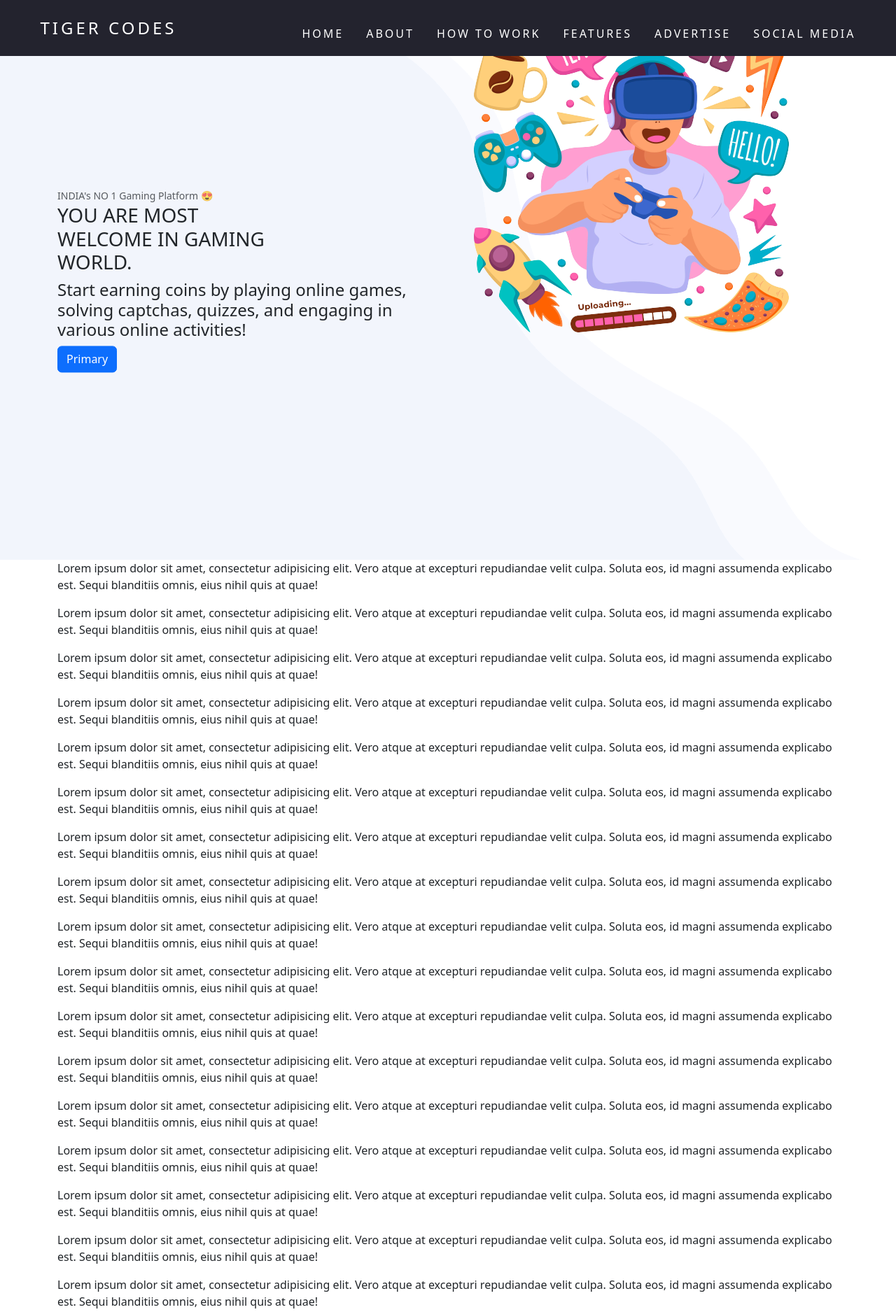
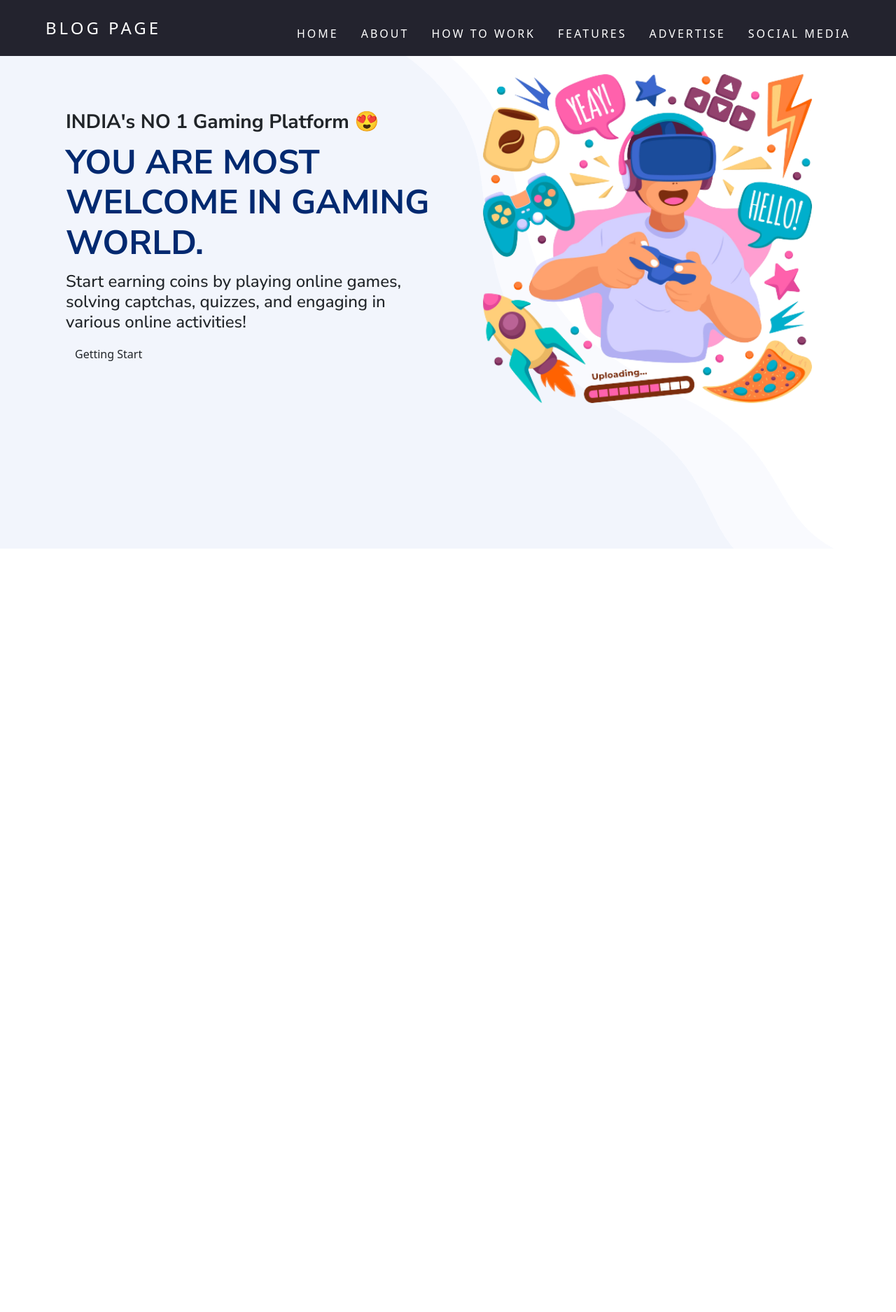
Before and after one commit to codewithsayyed/EarnMoneyOnline, a plain HTML site: page index.html in a window 1280 px wide. Shown: the top 1875 px of the page at 70% size. After the commit the page ends 800 px from the top, so only its background shows below. Drawn offline with nearby package versions, Linux system fonts and the light colour scheme; a script that the page names is missing.

Commit message:
Hero Section Ready

```diff
--- a/assets/css/style.css
+++ b/assets/css/style.css
@@ -1,7 +1,7 @@
-*{
-    margin: 0;
-    padding: 0;
-}
+/* Google Fonts */
+@import url('https://fonts.googleapis.com/css2?family=Nunito+Sans:opsz,wght@6..12,500;6..12,600;6..12,700;6..12,800&display=swap');
+
+
 
 /* Navbar Starts Here  */
 
@@ -20,7 +20,6 @@ a {
     text-transform: uppercase;
     letter-spacing: 4px;
   }
-
   nav {
     display: flex;
     justify-content: space-around;
@@ -115,12 +114,28 @@ a {
     background-attachment: fixed;
     background-image: url(../img/hero-bg.png);
     background-repeat: no-repeat;
-    height: 100vh;
+    height:88vh;
+
   }
 
-.hero-img{
-  margin:20px auto;
-width:;
-height:900px;
-position:relative;
+
+h1{
+  color: #012970;
+  font-weight: 700;
+  font-size:48px;
 }
+.hero h3{
+  color: #444444;
+  font-size: calc(1.3rem + .6vw);
+}
+
+.hero h3 b{
+  font-weight: bolder;
+}
+.hero h2{
+  font-weight: 500;
+
+}
+h1,h2,h3,h4,h5,h6{
+  font-family: 'Nunito Sans', sans-serif;
+}
--- a/assets/js/mobile-navbar.js
+++ /dev/null
@@ -1,44 +0,0 @@
-class MobileNavbar {
-  constructor(mobileMenu, navList, navLinks) {
-    this.mobileMenu = document.querySelector(mobileMenu);
-    this.navList = document.querySelector(navList);
-    this.navLinks = document.querySelectorAll(navLinks);
-    this.activeClass = "active";
-
-    this.handleClick = this.handleClick.bind(this);
-  }
-
-  animateLinks() {
-    this.navLinks.forEach((link, index) => {
-      link.style.animation
-        ? (link.style.animation = "")
-        : (link.style.animation = `navLinkFade 0.5s ease forwards ${
-            index / 7 + 0.3
-          }s`);
-    });
-  }
-
-  handleClick() {
-    this.navList.classList.toggle(this.activeClass);
-    this.mobileMenu.classList.toggle(this.activeClass);
-    this.animateLinks();
-  }
-
-  addClickEvent() {
-    this.mobileMenu.addEventListener("click", this.handleClick);
-  }
-
-  init() {
-    if (this.mobileMenu) {
-      this.addClickEvent();
-    }
-    return this;
-  }
-}
-
-const mobileNavbar = new MobileNavbar(
-  ".mobile-menu",
-  ".nav-list",
-  ".nav-list li",
-);
-mobileNavbar.init();
--- a/index.html
+++ b/index.html
@@ -15,9 +15,9 @@
 
 <!-- Navbar Starts Here -->
 
-<header>
-    <nav  class="fixed-top">
-      <a class="logo" href="/">Tiger Codes</a>
+
+    <nav  class="">
+      <a class="logo" href="/">Blog Page</a>
       <div class="mobile-menu">
         <div class="line1"></div>
         <div class="line2"></div>
@@ -33,58 +33,34 @@
 
       </ul>
     </nav>
-  </header>
+
 
 <section id="hero">
-  <div class="row">
+  <div class="container">
 
-    <div class="col-lg-6">
-      <div class="container position-absolute top-50 start-50 translate-middle">
-        <small class="text-body-secondary">INDIA's NO 1 Gaming Platform 😍</small>
-        <p class="h3">YOU ARE MOST  <br> WELCOME IN GAMING<br> WORLD.</p>
-        <p class="h4">Start earning coins by playing online games, <br>solving captchas, quizzes, and engaging in <br> various online activities!</p>
-        <button type="button" class="btn btn-primary">Primary</button>
+    <div class="row ">
+
+      <div class="col-lg-6">
+        <div class="container position-relative top-50 start-50 translate-middle">
+          <h3 class="pb-1"><b>INDIA's NO 1 Gaming Platform 😍</b></h3>
+          <h1 class="pb-1">YOU ARE MOST WELCOME IN GAMING WORLD.</h1>
+          <h2 class="pb-1 h4">Start earning coins by playing online games, <br>solving captchas, quizzes, and engaging in <br> various online activities!</h2>
+          <button type="button" class="btn ">Getting Start</button>
+        </div>
+
+      </div>
+      <div class="col-lg-6">
+        <div class="container ">
+          <img src="./assets/img/first_hero_image.png" class="w-100 hero-img" alt="Hero Img">
+        </div>
       </div>
 
     </div>
-    <div class="col-lg-6" class="hero-img">  <img src="./assets/img/first_hero_image.png" alt="First Hero img" clas></div>
+  </div>
+  </section>
 
 
-  </div>
-</section>
 
-<div class="container">
-  <p id="1">Lorem ipsum dolor sit amet, consectetur adipisicing elit. Vero atque at excepturi repudiandae velit culpa. Soluta eos, id magni assumenda explicabo est. Sequi blanditiis omnis, eius nihil quis at quae!</p>
-
-<p id="2">Lorem ipsum dolor sit amet, consectetur adipisicing elit. Vero atque at excepturi repudiandae velit culpa. Soluta eos, id magni assumenda explicabo est. Sequi blanditiis omnis, eius nihil quis at quae!</p>
-
-
-<p id="3">Lorem ipsum dolor sit amet, consectetur adipisicing elit. Vero atque at excepturi repudiandae velit culpa. Soluta eos, id magni assumenda explicabo est. Sequi blanditiis omnis, eius nihil quis at quae!</p>
-
-
-<p id="4">Lorem ipsum dolor sit amet, consectetur adipisicing elit. Vero atque at excepturi repudiandae velit culpa. Soluta eos, id magni assumenda explicabo est. Sequi blanditiis omnis, eius nihil quis at quae!</p>
-
-
-<p id="5">Lorem ipsum dolor sit amet, consectetur adipisicing elit. Vero atque at excepturi repudiandae velit culpa. Soluta eos, id magni assumenda explicabo est. Sequi blanditiis omnis, eius nihil quis at quae!</p>
-
-
-<p id="6">Lorem ipsum dolor sit amet, consectetur adipisicing elit. Vero atque at excepturi repudiandae velit culpa. Soluta eos, id magni assumenda explicabo est. Sequi blanditiis omnis, eius nihil quis at quae!</p>
-<p id="7">Lorem ipsum dolor sit amet, consectetur adipisicing elit. Vero atque at excepturi repudiandae velit culpa. Soluta eos, id magni assumenda explicabo est. Sequi blanditiis omnis, eius nihil quis at quae!</p>
-<p id="8">Lorem ipsum dolor sit amet, consectetur adipisicing elit. Vero atque at excepturi repudiandae velit culpa. Soluta eos, id magni assumenda explicabo est. Sequi blanditiis omnis, eius nihil quis at quae!</p>
-<p id="8">Lorem ipsum dolor sit amet, consectetur adipisicing elit. Vero atque at excepturi repudiandae velit culpa. Soluta eos, id magni assumenda explicabo est. Sequi blanditiis omnis, eius nihil quis at quae!</p>
-<p id="8">Lorem ipsum dolor sit amet, consectetur adipisicing elit. Vero atque at excepturi repudiandae velit culpa. Soluta eos, id magni assumenda explicabo est. Sequi blanditiis omnis, eius nihil quis at quae!</p>
-<p id="8">Lorem ipsum dolor sit amet, consectetur adipisicing elit. Vero atque at excepturi repudiandae velit culpa. Soluta eos, id magni assumenda explicabo est. Sequi blanditiis omnis, eius nihil quis at quae!</p>
-
-
-<p id="8">Lorem ipsum dolor sit amet, consectetur adipisicing elit. Vero atque at excepturi repudiandae velit culpa. Soluta eos, id magni assumenda explicabo est. Sequi blanditiis omnis, eius nihil quis at quae!</p>
-<p id="8">Lorem ipsum dolor sit amet, consectetur adipisicing elit. Vero atque at excepturi repudiandae velit culpa. Soluta eos, id magni assumenda explicabo est. Sequi blanditiis omnis, eius nihil quis at quae!</p>
-<p id="8">Lorem ipsum dolor sit amet, consectetur adipisicing elit. Vero atque at excepturi repudiandae velit culpa. Soluta eos, id magni assumenda explicabo est. Sequi blanditiis omnis, eius nihil quis at quae!</p>
-<p id="8">Lorem ipsum dolor sit amet, consectetur adipisicing elit. Vero atque at excepturi repudiandae velit culpa. Soluta eos, id magni assumenda explicabo est. Sequi blanditiis omnis, eius nihil quis at quae!</p>
-<p id="8">Lorem ipsum dolor sit amet, consectetur adipisicing elit. Vero atque at excepturi repudiandae velit culpa. Soluta eos, id magni assumenda explicabo est. Sequi blanditiis omnis, eius nihil quis at quae!</p>
-<p id="8">Lorem ipsum dolor sit amet, consectetur adipisicing elit. Vero atque at excepturi repudiandae velit culpa. Soluta eos, id magni assumenda explicabo est. Sequi blanditiis omnis, eius nihil quis at quae!</p>
-
-<p id="9">Lorem ipsum dolor sit amet, consectetur adipisicing elit. Vero atque at excepturi repudiandae velit culpa. Soluta eos, id magni assumenda explicabo est. Sequi blanditiis omnis, eius nihil quis at quae!</p>
-</div>
 
 
 
```
Also changed, not shown: assets/js/index.js (+44 -0 lines).
